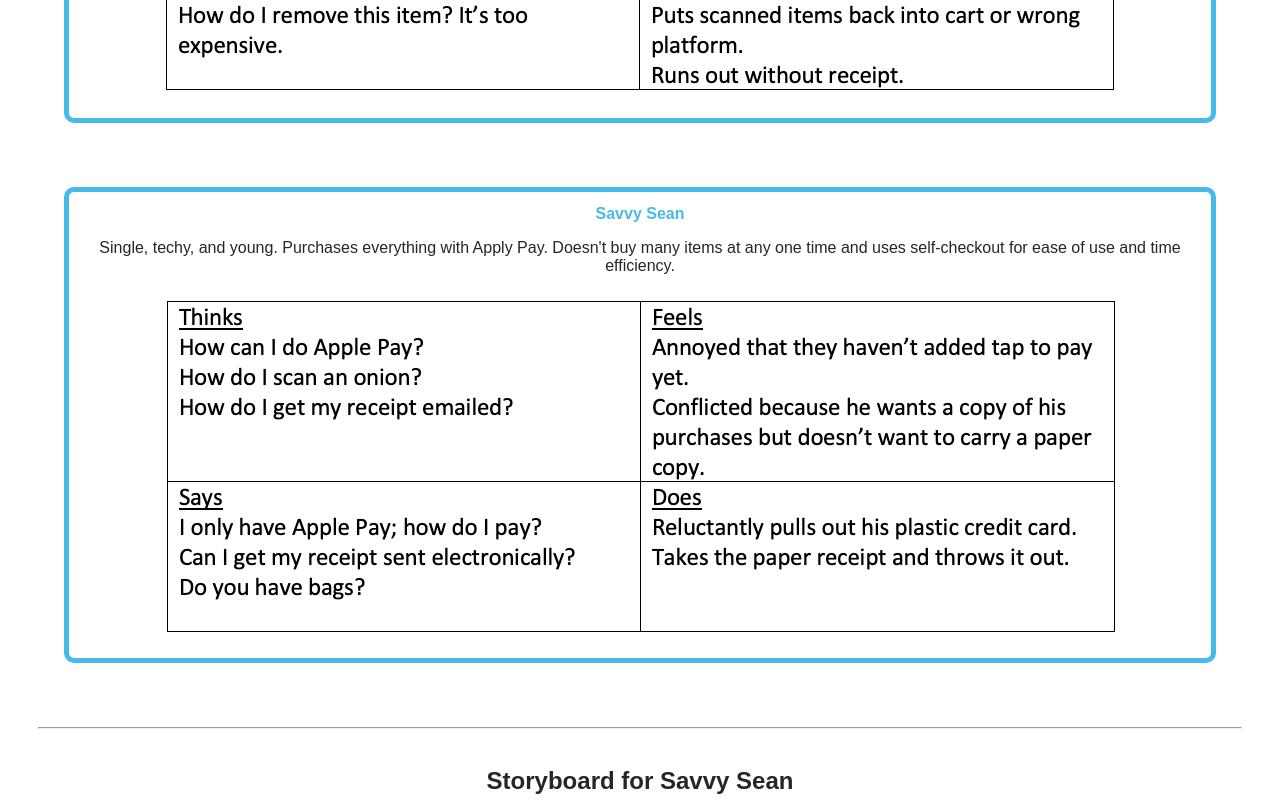
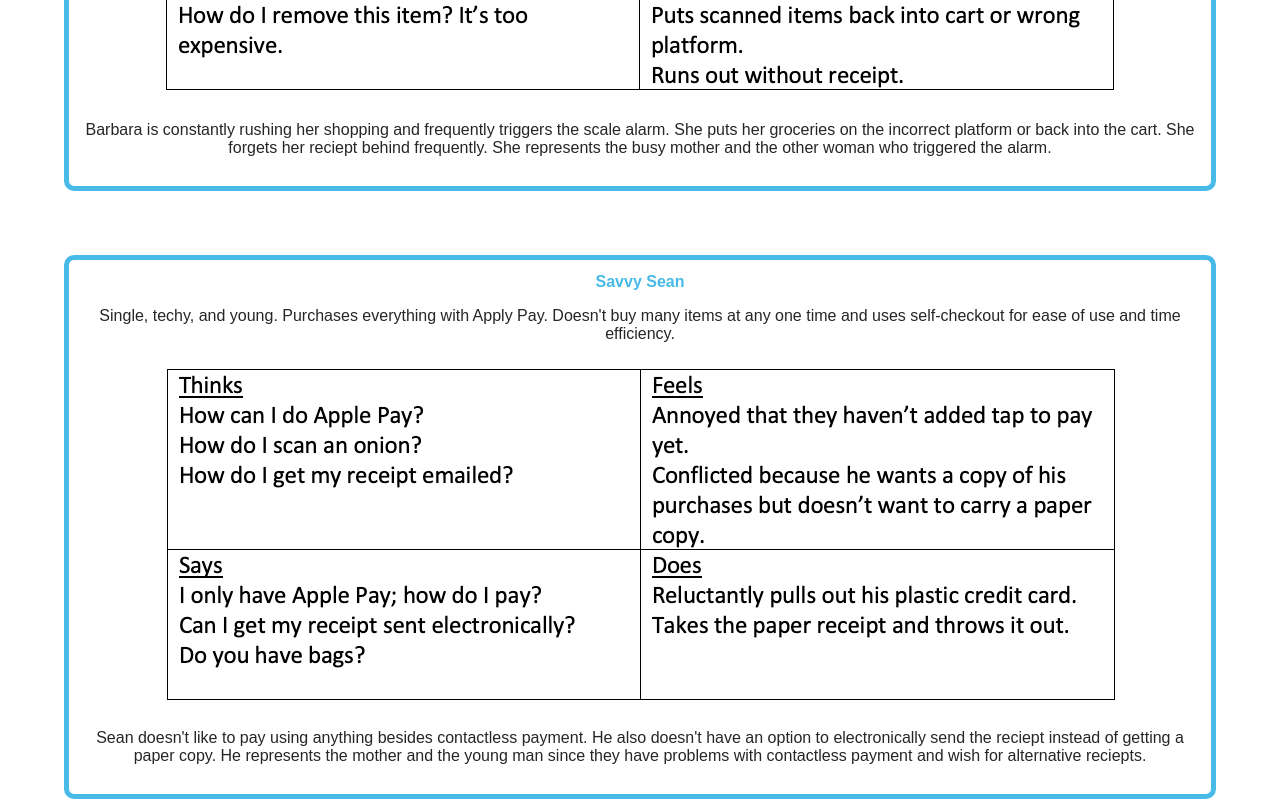
Before and after one commit to vengefulcapybara505/personas-storyboard, a plain HTML site: page index.html in a window 1280 px wide. Shown: the part 3300-4101 px from the top of the page. Drawn offline with Linux system fonts and the light colour scheme.

Commit message:
Add files via upload

```diff
--- a/index.html
+++ b/index.html
@@ -182,6 +182,9 @@
                 <div class="persona-img">
                     <img class = "sketch" src="images/busybarbara.png" alt="Busy Barbara's empathy map">
                 </div>
+                <p>Barbara is constantly rushing her shopping and frequently triggers the scale alarm. She puts her groceries on the incorrect platform or
+                    back into the cart. She forgets her reciept behind frequently. She represents the busy mother and the other woman who triggered the alarm.
+                </p>
             </div>
 
             <div class = "persona">
@@ -192,6 +195,8 @@
                 <div>
                     <img class = "sketch" src="images/savvysean.png" alt="Savvy Sean's empathy map">
                 </div>
+                <p>Sean doesn't like to pay using anything besides contactless payment. He also doesn't have an option to electronically send the reciept instead of
+                    getting a paper copy. He represents the mother and the young man since they have problems with contactless payment and wish for alternative reciepts. </p>
             </div>
 
 
```
